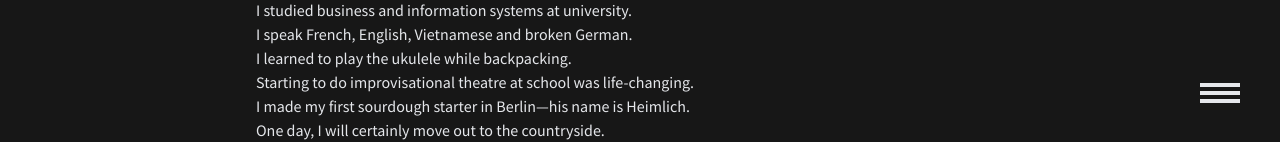
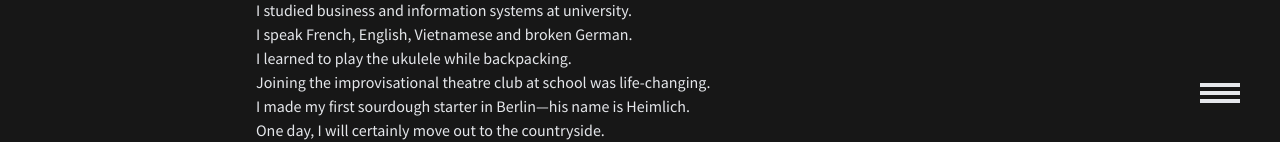
Before and after one commit to hgcl/clara-website, a Next.js app: page /about in a window 1280 px wide. Shown: the part 661-803 px from the top of the page. Built offline with nearby package versions, Linux system fonts and the light colour scheme; a web font is replaced by a local one; what @tailwindcss/typography would draw is missing.

Commit message:
Edit About page

```diff
--- a/pages/about.js
+++ b/pages/about.js
@@ -67,7 +67,7 @@ export default function About({}) {
             <li>I speak French, English, Vietnamese and broken German.</li>
             <li>I learned to play the ukulele while backpacking.</li>
             <li>
-              Starting to do improvisational theatre at school was
+              Joining the improvisational theatre club at school was
               life-changing.
             </li>
             <li>
```
